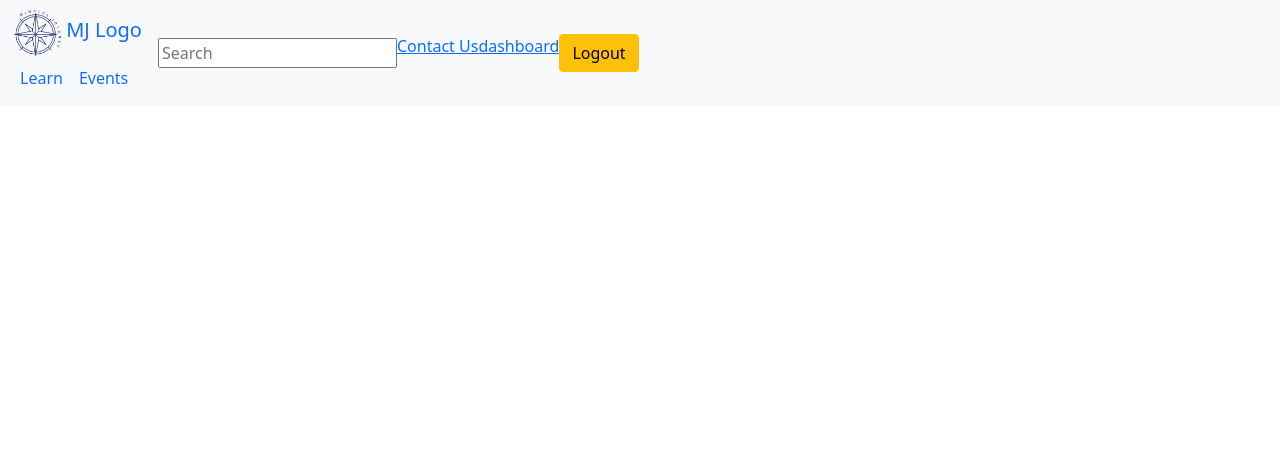
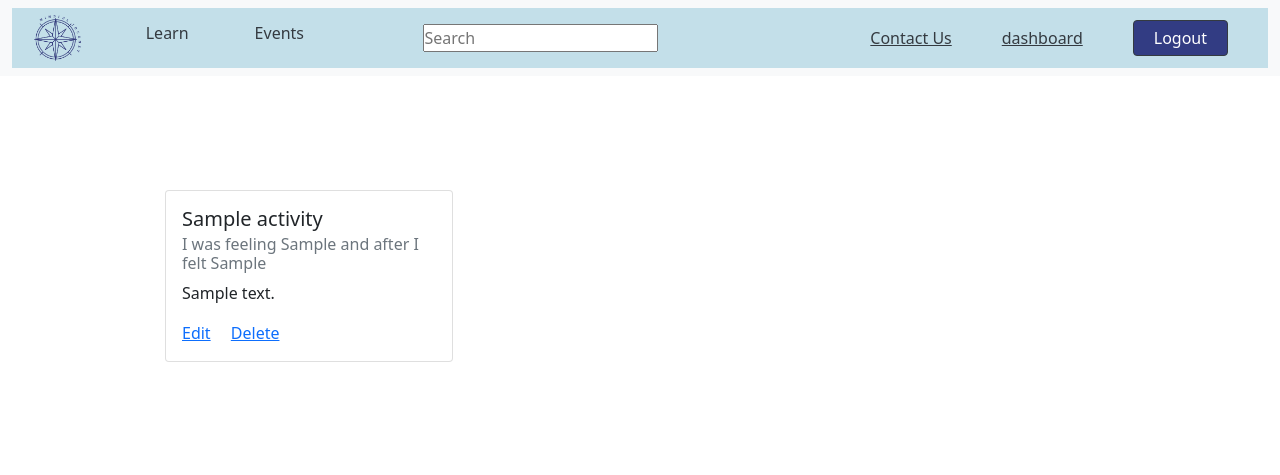
Before and after one commit to rshaywood/mindful_journey, a Flask app: template flask_app/templates/user_activities.html in a window 1280 px wide. Shown: the top 475 px of the page. Run offline with Flask 2, Linux system fonts and the light colour scheme; the template is opened without the code that fills it: most values are stand-ins (such as "Sample title", 1, 10 or a date in 2020); some libraries are stand-ins or nearby versions; some web fonts are replaced.

Commit message:
formatted nav bar and added cards for activites

```diff
--- a/flask_app/templates/user_activities.html
+++ b/flask_app/templates/user_activities.html
@@ -8,7 +8,7 @@
 <!-- google font link -->
     <link href="https://fonts.googleapis.com/css2?family=MonteCarlo&family=Roboto&family=Rubik+Moonrocks&display=swap" rel="stylesheet">
     <!-- css link -->
-    <link rel="stylesheet" href="{{ url_for('static', filename='css/main.css') }}">
+    <link rel="stylesheet" href="{{ url_for('static', filename='css/home.css') }}">
     <!-- bootstrap5 link -->
     <link href="https://cdn.jsdelivr.net/npm/bootstrap@5.1.3/dist/css/bootstrap.min.css" rel="stylesheet" integrity="sha384-1BmE4kWBq78iYhFldvKuhfTAU6auU8tT94WrHftjDbrCEXSU1oBoqyl2QvZ6jIW3" crossorigin="anonymous">
     <script src="https://cdn.jsdelivr.net/npm/bootstrap@5.1.3/dist/js/bootstrap.bundle.min.js" integrity="sha384-ka7Sk0Gln4gmtz2MlQnikT1wXgYsOg+OMhuP+IlRH9sENBO0LRn5q+8nbTov4+1p" crossorigin="anonymous"></script>
@@ -30,8 +30,6 @@
                     <div class="title">
                         <!-- logo here__> -->
                         <img src="{{ url_for('static', filename='images/MJCompass.png') }}" width="50px" height="50px">
-
-                        <a class="navbar-brand title" href="#">MJ Logo</a>
                         <div class="left-side-nav">
                             <ul class="navbar-nav me-auto mb-2 mb-lg-0">
                                 <li class="nav-item">
@@ -60,6 +58,19 @@
                 </div>
             </div>
         </nav>
+        <div class ="grid-container">
+            {% for activity in the_journal %}
+            <div class="card" style="width: 18rem;">
+                <div class="card-body">
+                <h5 class="card-title">{{activity.activity_name}}</h5>
+                <h6 class="card-subtitle mb-2 text-muted">I was feeling {{activity.feeling_before}} and after I felt  {{activity.feeling_after}}</h6>
+                <p class="card-text">{{activity.comment}}</p>
+                <a href="#" class="card-link">Edit</a>
+                <a href="#" class="card-link">Delete</a>
+                </div>
+            </div>
+            {% endfor%}
+        </div>
 <!-- java script link -->
     <script type="text/javascript" src="{{ url_for('static', filename='js/scripts.js')}}"></script>
 </body>
```
